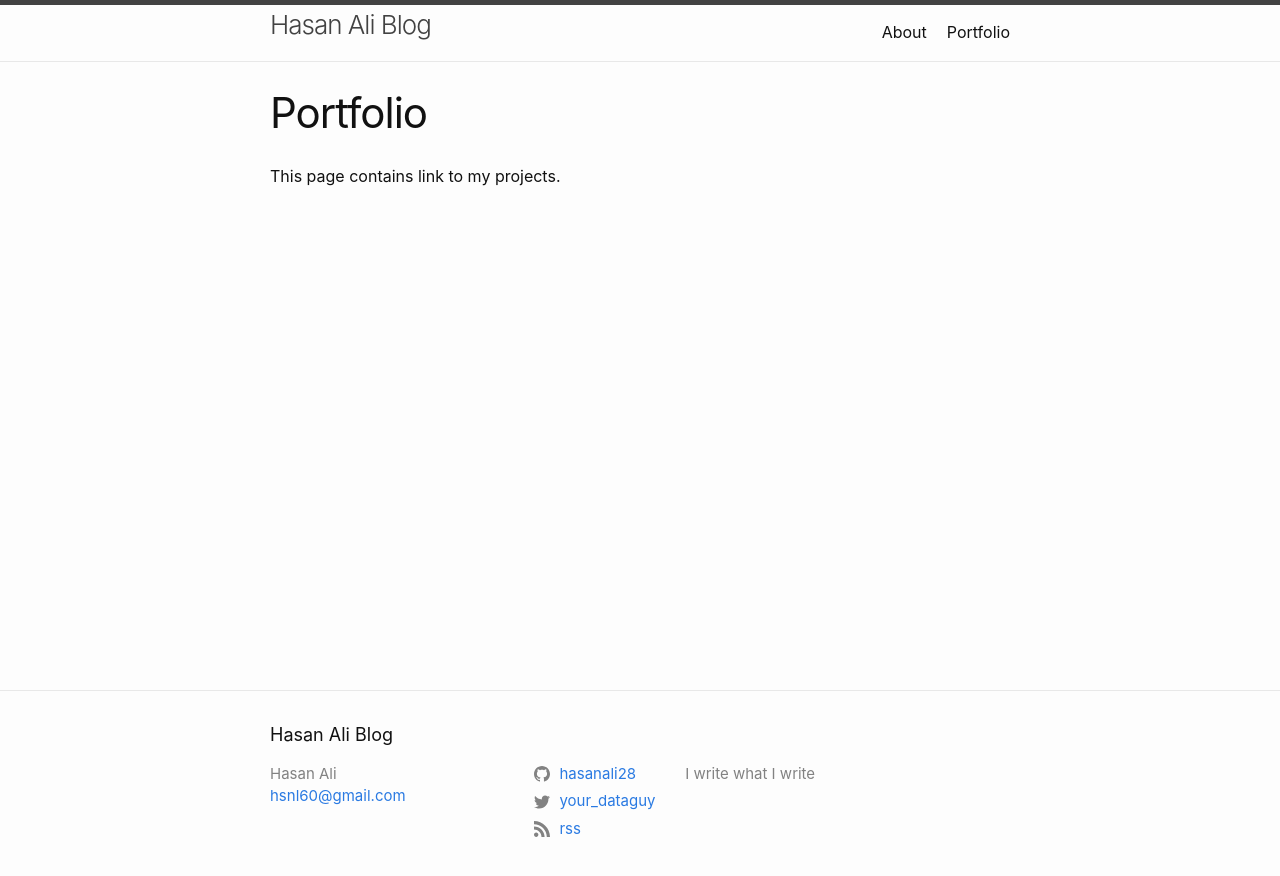
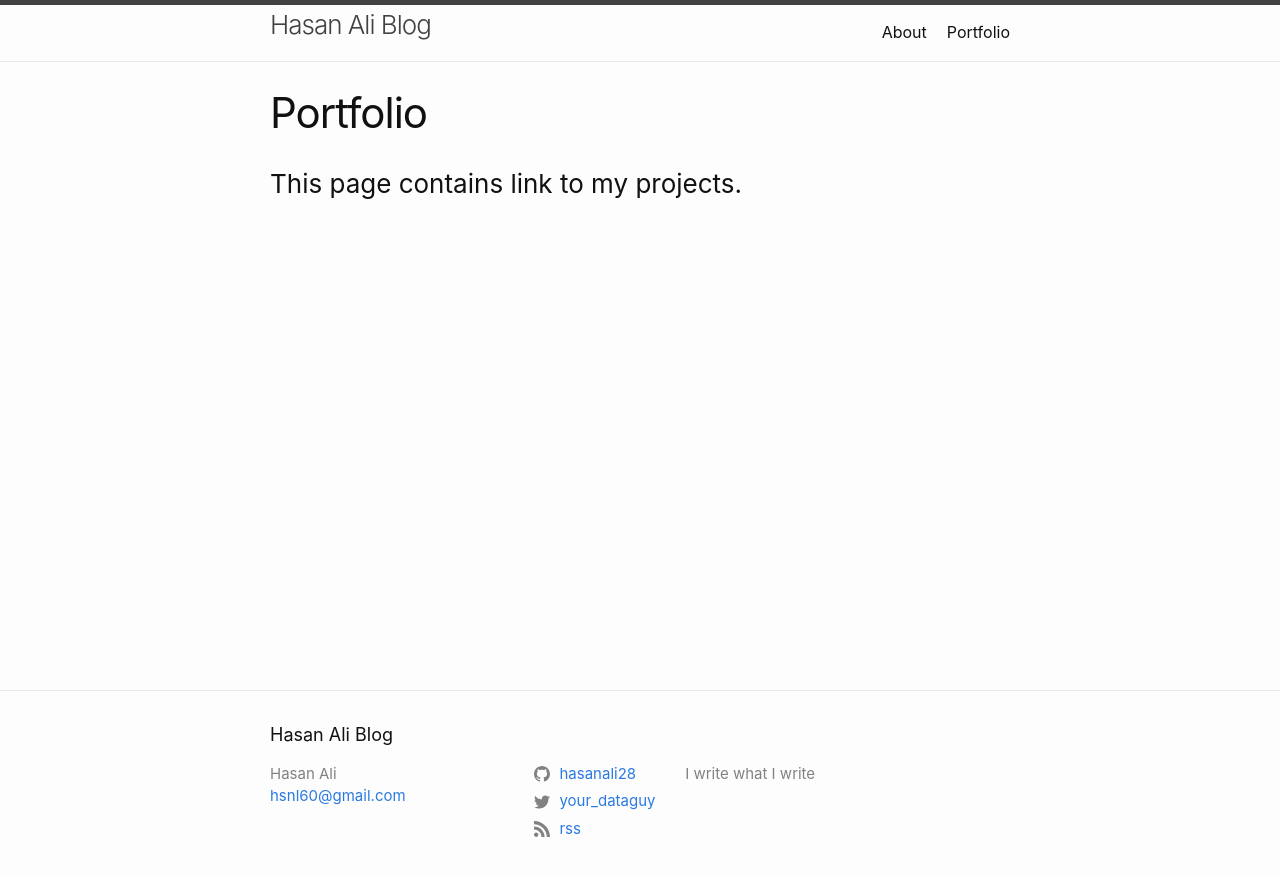
Before and after one commit to hasanali28/hasanali28.github.io, a Jekyll site: the page built from portfolio.md, in a window 1280 px wide. Shown: the top 876 px of the page. Built offline with Jekyll 4.4.1, drawn with Linux system fonts in a browser that asks for light colours.

```diff
--- a/portfolio.md
+++ b/portfolio.md
@@ -4,4 +4,4 @@ title: Portfolio
 permalink: /portfolio/
 ---
 
-This page contains link to my projects.
+### This page contains link to my projects.
```
